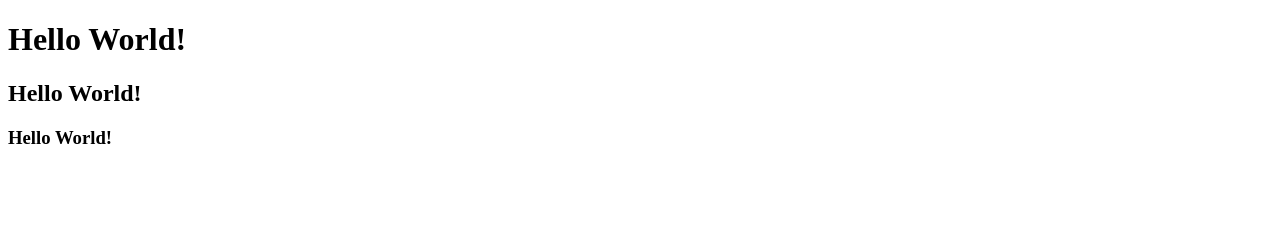
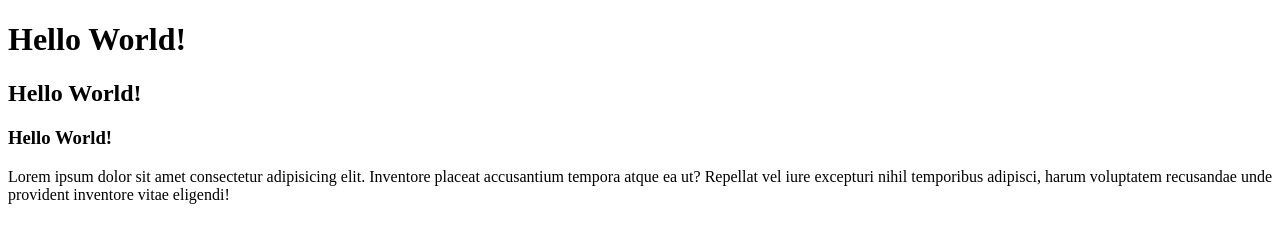
Before and after one commit to yinmyatmay/Final_Project, a plain HTML site: page index.html in a window 1280 px wide. Drawn offline with Linux system fonts and the light colour scheme.

Commit message:
second  commit

```diff
--- a/index.html
+++ b/index.html
@@ -1,14 +1,20 @@
 <!DOCTYPE html>
 <html lang="en">
-<head>
-    <meta charset="UTF-8">
-    <meta name="viewport" content="width=device-width, initial-scale=1.0">
+  <head>
+    <meta charset="UTF-8" />
+    <meta name="viewport" content="width=device-width, initial-scale=1.0" />
     <title>Hello</title>
-</head>
-<body>
+  </head>
+  <body>
     <h1>Hello World!</h1>
     <h2>Hello World!</h2>
     <h3>Hello World!</h3>
+    <p>
+      Lorem ipsum dolor sit amet consectetur adipisicing elit. Inventore placeat
+      accusantium tempora atque ea ut? Repellat vel iure excepturi nihil
+      temporibus adipisci, harum voluptatem recusandae unde provident inventore
+      vitae eligendi!
+    </p>
 
-</body>
+  </body>
 </html>
```
